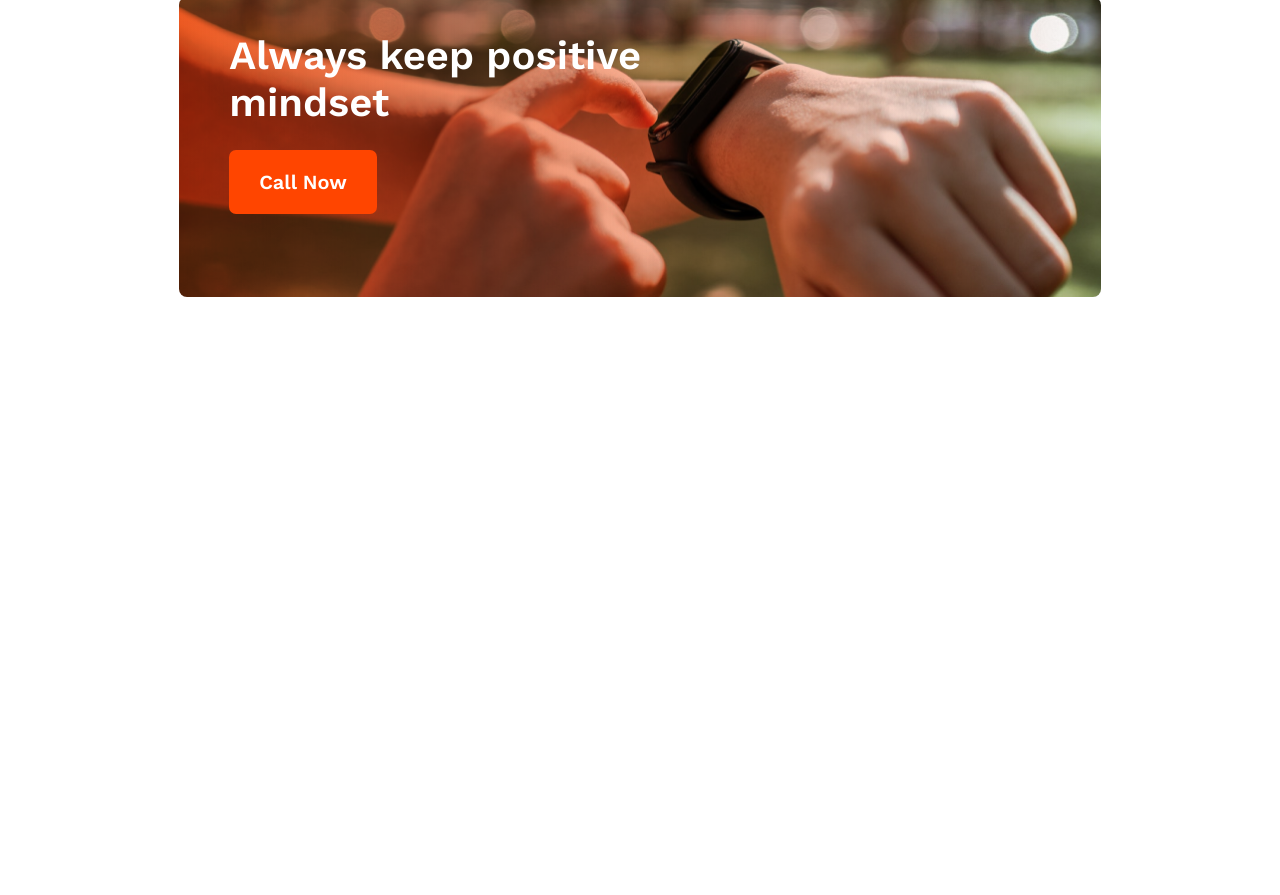
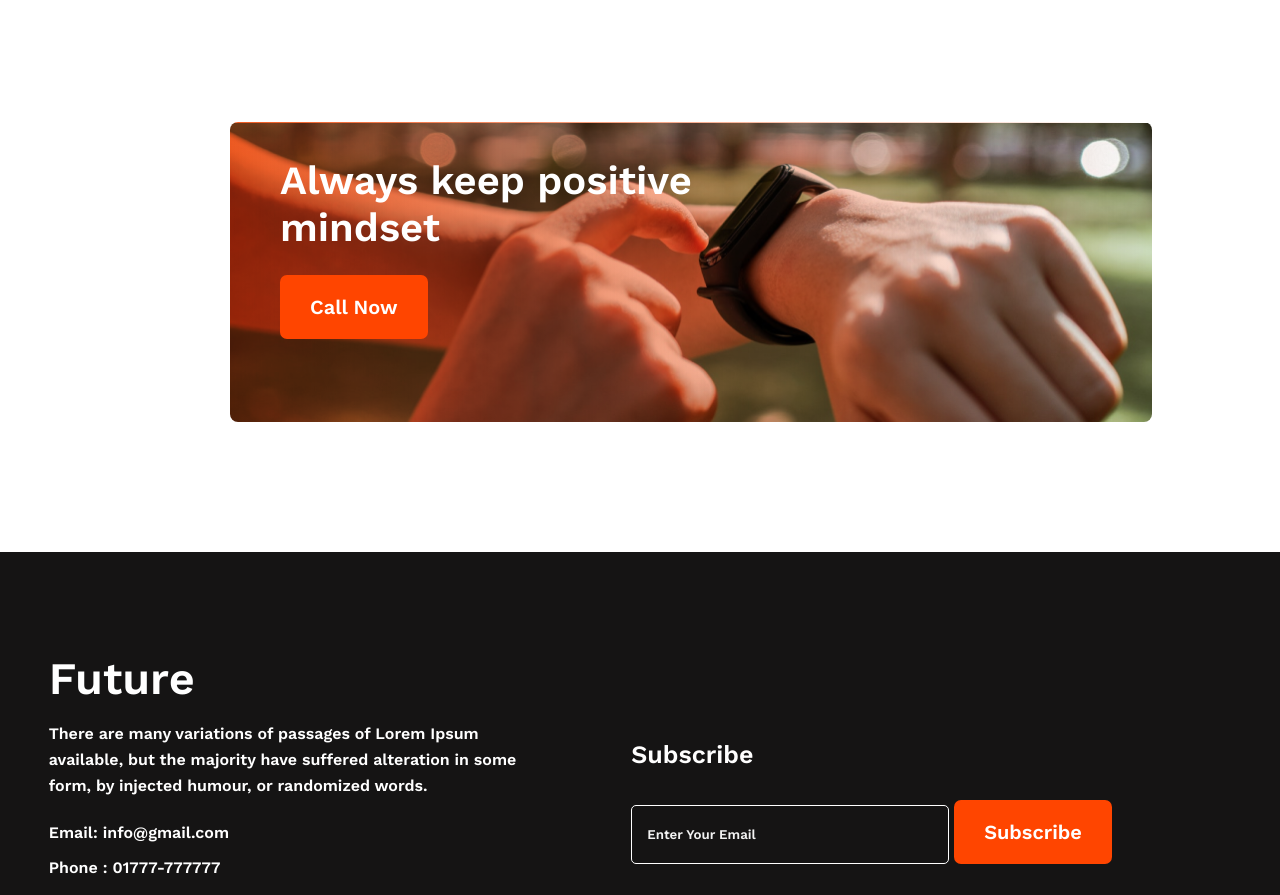
Before and after one commit to bdahsan1999wd/New-Year-New-Beginnings, a plain HTML site: page index.html in a window 1280 px wide. Shown: the part 1916-2811 px from the top of the page. Before the commit the page ends 2213 px from the top, so only its background shows below. Drawn offline with nearby package versions, Linux system fonts and the light colour scheme.

Commit message:
footer section added

```diff
--- a/index.html
+++ b/index.html
@@ -90,8 +90,23 @@
     <!-- footer section start -->
 
     <footer>
-        <div>
-
+        <div class="footer-content-left">
+            <h2>Future</h2>
+            <p>There are many variations of passages of Lorem Ipsum available, but the majority have suffered alteration in some form, by injected humour, or randomized words.</p>
+            <ul>
+                <li>Email: info@gmail.com</li>
+                <li>Phone : 01777-777777</li>
+            </ul>
+            <div class="social-icon">
+                <img src="images/icons/fb.png" alt="">
+                <img src="images/icons/twitter.png" alt="">
+                <img src="images/icons/youtube.png" alt="">
+            </div>
+        </div>
+        <div class="footer-content-right">
+            <h3>Subscribe</h3>
+            <input type="email" placeholder="Enter Your Email">
+            <button class="btn-primary">Subscribe</button>
         </div>
     </footer>
 
--- a/styles/style.css
+++ b/styles/style.css
@@ -104,6 +104,9 @@ header{
     font-weight: 500px;
     color: #737272;
 }
+
+/* mindset section start */
+
 .watch{
     background-image: url(../images/watch.png),
     linear-gradient(90deg, #F15B22 0%, rgba(241, 91, 34, 0) 100%);
@@ -114,7 +117,7 @@ header{
     min-height: 300px;
     position: relative;
     width: 72%;
-    margin: auto;
+    margin: 125px 230px;
     border-radius: 8px;
 }
 .watch-content{
@@ -129,3 +132,67 @@ header{
     width: 449px;
     padding-bottom: 24px;
 }
+
+/* footer section start */
+
+footer{
+    display: flex;
+    align-items: center;
+    justify-content: space-around;
+    margin-top: 130px;
+    background: #151414;
+    color: #FFFFFF;
+    min-height: 30vh;
+    padding: 100px 0;
+}
+.footer-content-left{
+    width: 485px;
+}
+.footer-content-left h2{
+    font-weight: 700px;
+    font-size: 45px;
+    padding-bottom: 16px;
+}
+.footer-content-left p{
+    line-height: 26px;
+    padding-bottom: 24px;
+}
+.footer-content-left ul{
+    list-style: none;
+}
+.footer-content-left ul li{
+    padding-bottom: 16px;
+}
+.social-icon{
+    padding-top: 8px;
+}
+.social-icon i{
+    font-size: 30px;
+    margin-left: 17px;
+}
+.footer-content-right{
+    width: 600px;
+
+}
+.footer-content-right h3{
+    font-weight: 600;
+
+    font-size: 25px;
+
+    padding-bottom: 31px;
+  }
+  .footer-content-right input{
+    padding: 21px 130px 21px 15px;
+    background: transparent;
+    border-radius: 5px;
+    border: 1px solid #FFFFFF;
+  }
+  .footer-content-right input::placeholder{
+    color: #F3F3F3;
+    text-align: left;
+  }
+  .footer-content-right .primary-btn{
+    background: #005fac;
+    color: #FFFFFF;
+    margin-top: 20px;
+  }
```
